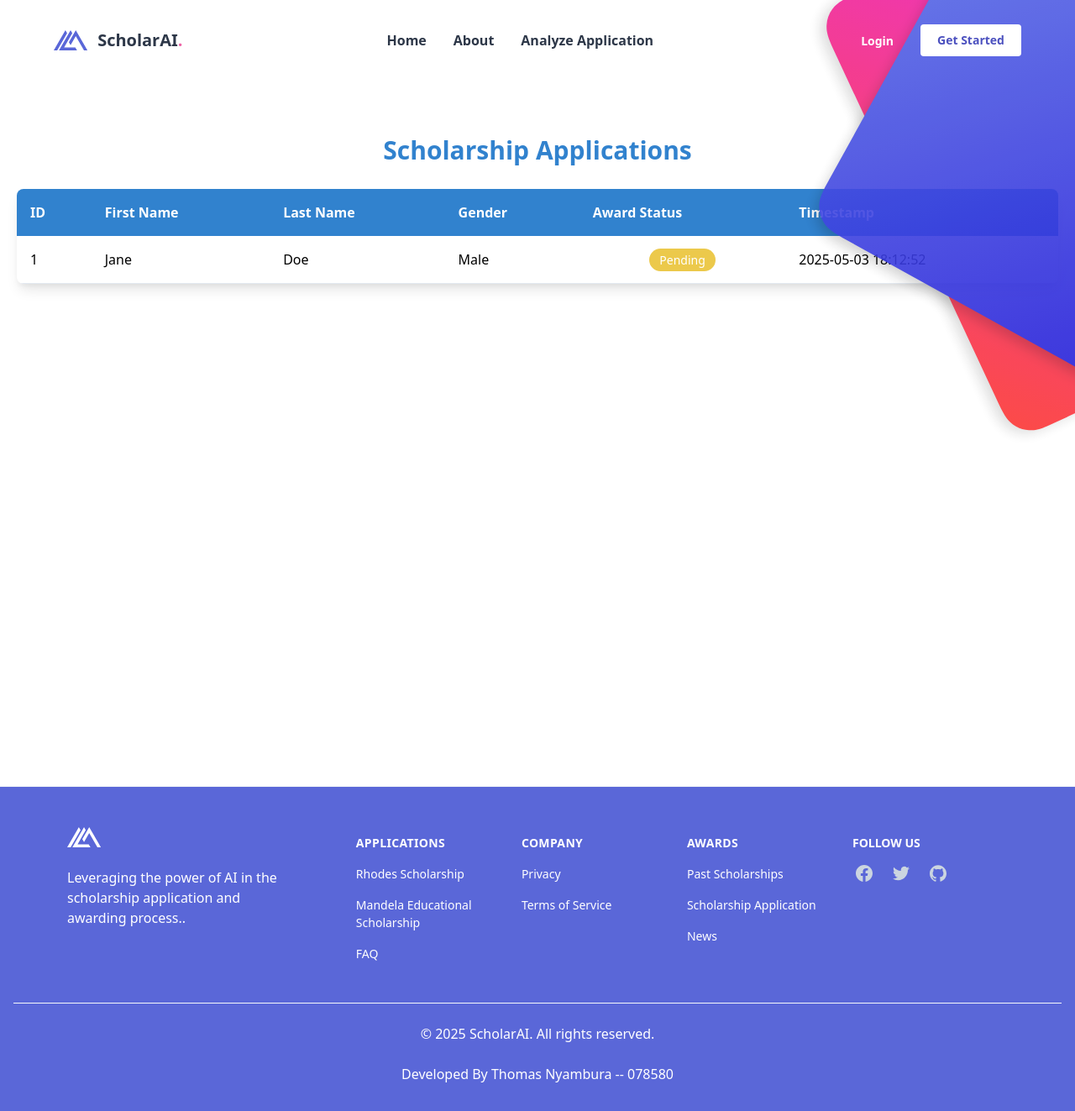
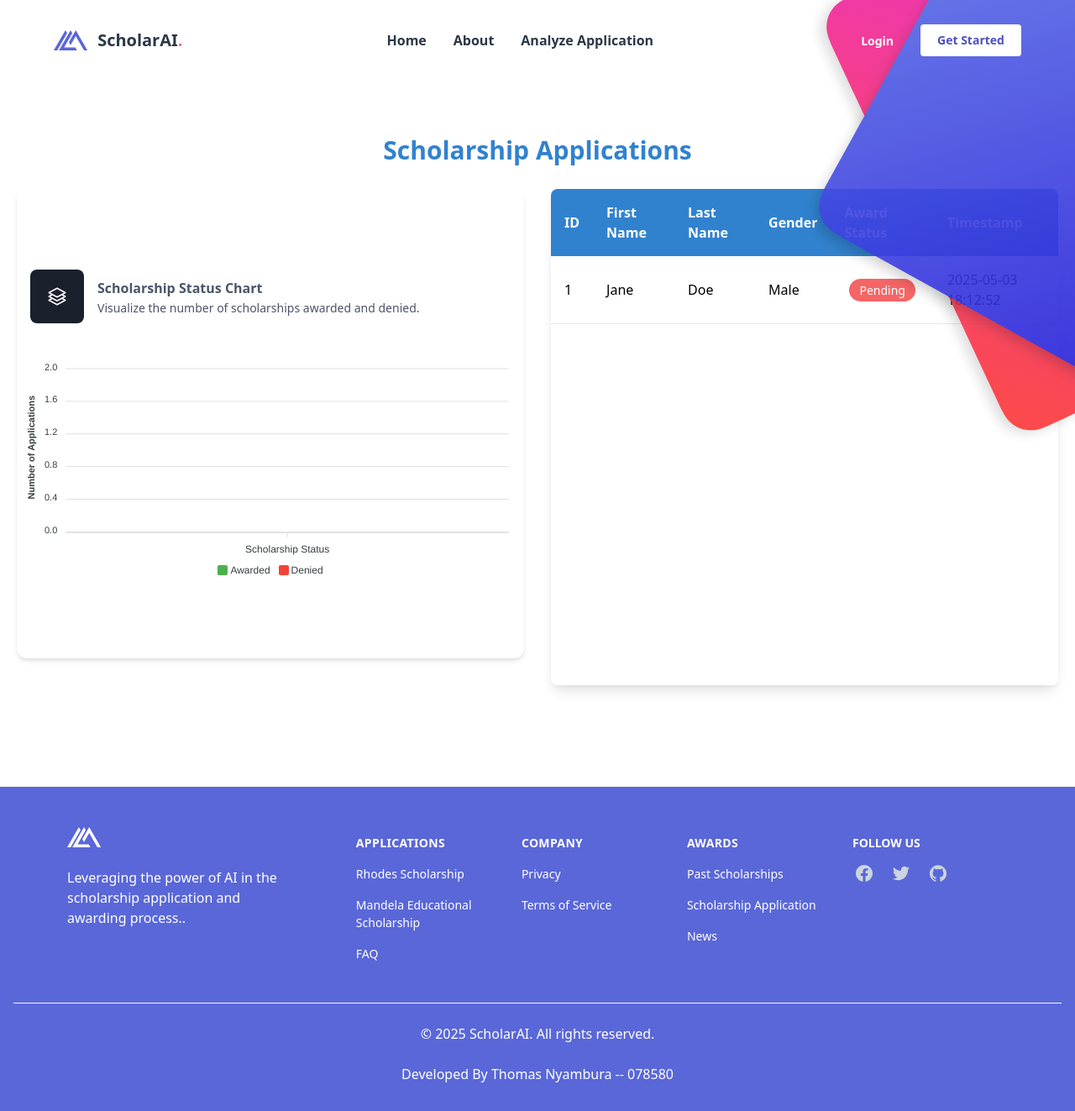
Before and after one commit to thomasmacharia3/ScholarshipPredictionModel, a PHP site: page /ScholarshipPredictionModel/history.php in a window 1280 px wide; the page is wider, and only the part inside the window is pictured. Shown: that part at 84% size. Run offline with PHP 8.4, Linux system fonts and the light colour scheme; data comes from the database, SQL or seed files in the repository; some libraries are stand-ins or nearby versions.

Commit message:
Added Bar chart for display of awarded and not awarded

```diff
--- a/history.php
+++ b/history.php
@@ -13,13 +13,41 @@ $sql = "SELECT * FROM scholarships";
 $result = $conn->query($sql);
 ?>
 
- <?php require_once('./inc/header.php') ?>
+<?php require_once('./inc/header.php') ?>
 
 
 <div class="container min-h-screen mx-auto mt-10 p-5">
-        <h2 class="text-3xl font-bold text-center text-blue-600 mb-6">Scholarship Applications</h2>
+    <h2 class="text-3xl font-bold text-center text-blue-600 mb-6">Scholarship Applications</h2>
 
-        <div class="overflow-x-auto bg-white shadow-lg rounded-lg">
+    <!-- Flexbox for side by side layout -->
+    <div class="flex justify-between gap-8">
+
+        <!-- Chart Section (left) -->
+        <div class="flex-1">
+            <div class="relative flex flex-col rounded-xl bg-white bg-clip-border text-gray-700 shadow-md mb-8 py-20">
+                <div class="relative mx-4 mt-4 flex flex-col gap-4 overflow-hidden rounded-none bg-transparent bg-clip-border text-gray-700 shadow-none md:flex-row md:items-center">
+                    <div class="w-max rounded-lg bg-gray-900 p-5 text-white">
+                        <svg xmlns="http://www.w3.org/2000/svg" fill="none" viewBox="0 0 24 24" stroke-width="1.5" stroke="currentColor" aria-hidden="true" class="h-6 w-6">
+                            <path stroke-linecap="round" stroke-linejoin="round" d="M6.429 9.75L2.25 12l4.179 2.25m0-4.5l5.571 3 5.571-3m-11.142 0L2.25 7.5 12 2.25l9.75 5.25-4.179 2.25m0 0L21.75 12l-4.179 2.25m0 0l4.179 2.25L12 21.75 2.25 16.5l4.179-2.25m11.142 0l-5.571 3-5.571-3"></path>
+                        </svg>
+                    </div>
+                    <div>
+                        <h6 class="block font-sans text-base font-semibold leading-relaxed tracking-normal text-blue-gray-900 antialiased">
+                            Scholarship Status Chart
+                        </h6>
+                        <p class="block max-w-sm font-sans text-sm font-normal leading-normal text-gray-700 antialiased">
+                            Visualize the number of scholarships awarded and denied.
+                        </p>
+                    </div>
+                </div>
+                <div class="pt-6 px-2 pb-0">
+                    <div id="status-chart"></div>
+                </div>
+            </div>
+        </div>
+
+        <!-- Table Section (right) -->
+        <div class="flex-1 overflow-x-auto bg-white shadow-lg rounded-lg">
             <table class="min-w-full border-collapse w-full">
                 <thead class="bg-blue-600 text-white">
                     <tr>
@@ -42,7 +70,7 @@ $result = $conn->query($sql);
                                 <td class='p-4'>{$row['gender']}</td>
                                 <td class='p-4 text-center'>
                                     <span class='px-3 py-1 rounded-full text-white text-sm " .
-                                    ($row['award_status'] == 'Awarded' ? 'bg-green-500' : ($row['award_status'] == 'Pending' ? 'bg-yellow-500' : 'bg-red-500')) .
+                                    ($row['award_status'] == 'Awarded' ? 'bg-green-500' : 'bg-red-500') .
                                     "'>{$row['award_status']}</span>
                                 </td>
                                 <td class='p-4'>{$row['created_at']}</td>
@@ -55,9 +83,58 @@ $result = $conn->query($sql);
                 </tbody>
             </table>
         </div>
+
     </div>
 
+</div>
+
+<?php require_once('./inc/footer.php') ?>
 
 
+<script src="https://cdn.jsdelivr.net/npm/apexcharts"></script>
+<script>
+// Chart for Scholarship Award Status
+const chartData = {
+  series: [
+    {
+      name: "Awarded",
+      data: [<?php echo $conn->query("SELECT COUNT(*) FROM scholarships WHERE award_status = 'Awarded'")->fetch_row()[0]; ?>],
+    },
+    {
+      name: "Denied",
+      data: [<?php echo $conn->query("SELECT COUNT(*) FROM scholarships WHERE award_status = 'Denied'")->fetch_row()[0]; ?>],
+    },
+  ],
+  chart: {
+    type: "bar",
+    height: 280,
+    toolbar: {
+      show: false,
+    },
+  },
+  plotOptions: {
+    bar: {
+      horizontal: false,
+      columnWidth: "45%",
+    },
+  },
+  xaxis: {
+    categories: ["Scholarship Status"],
+  },
+  yaxis: {
+    title: {
+      text: "Number of Applications",
+    },
+  },
+  fill: {
+    opacity: 0.8,
+  },
+  colors: ["#4CAF50", "#F44336"],
+  tooltip: {
+    theme: "dark",
+  },
+};
 
-<?php require_once('./inc/footer.php') ?>
+const statusChart = new ApexCharts(document.querySelector("#status-chart"), chartData);
+statusChart.render();
+</script>
--- a/inc/footer.php
+++ b/inc/footer.php
@@ -87,6 +87,7 @@
 
             <div class="pt-2 pt-4 mt-2 text-center text-white-600">Developed By <a href="#">Thomas Nyambura -- 078580</a></div>
     </footer>
+    <script src="https://cdn.jsdelivr.net/npm/apexcharts"></script>
 
     <!-- a little JS for the mobile nav button -->
     <script>
--- a/inc/header.php
+++ b/inc/header.php
@@ -18,6 +18,8 @@ $isLoggedIn = Session::isLoggedIn();
     -->
     <link rel="stylesheet" href="https://cdnjs.cloudflare.com/ajax/libs/tailwindcss/1.9.2/tailwind.min.css">
     <!-- Small CSS to Hide elements at 1520px size -->
+
+
     <style>
         /* Media query for smaller screen sizes */
         @media (max-width: 1520px) {
```
